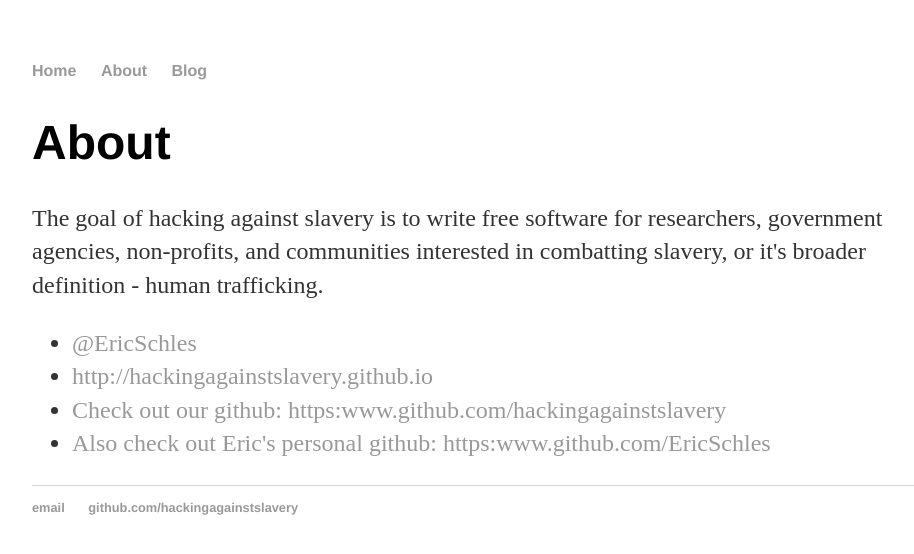
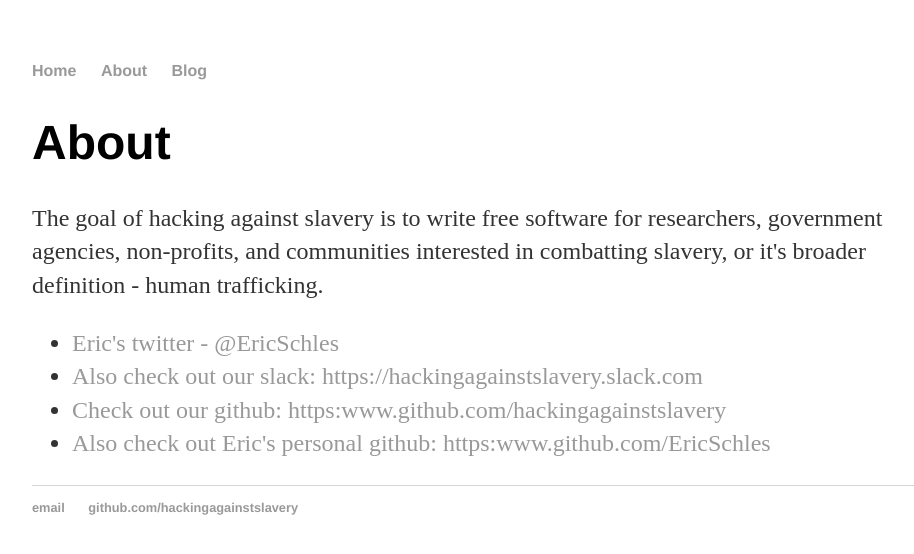
Before and after one commit to jacqueline-homan/hackingagainstslavery.github.io, a Jekyll site: the page built from about/index.html, in a window 1280 px wide. Shown: the top 554 px of the page, without its empty margins (160-1074 px from the left). Built offline with Jekyll 4.4.1, drawn with Linux system fonts in a browser that asks for light colours.

Commit message:
adding more references

```diff
--- a/about/index.html
+++ b/about/index.html
@@ -8,9 +8,9 @@ title: About Hacking Against Slavery
 			<p>The goal of hacking against slavery is to write free software for researchers, government agencies, non-profits, and communities interested in combatting slavery, or it's broader definition - human trafficking.</p>
 
 			<ul class="contacts">
-				<li><a href="#">@EricSchles</a></li>
-				<li><a href="#">http://hackingagainstslavery.github.io</a></li>
-				<li><a href="#">Check out our github: https:www.github.com/hackingagainstslavery</a></li>
-				<li><a href="#">Also check out Eric's personal github: https:www.github.com/EricSchles</a></li>
+				<li><a href="https://twitter.com/EricSchles">Eric's twitter - @EricSchles</a></li>
+				<li><a href="https://hackingagainstslavery.slack.com">Also check out our slack: https://hackingagainstslavery.slack.com</a></li>
+				<li><a href="https:www.github.com/hackingagainstslavery">Check out our github: https:www.github.com/hackingagainstslavery</a></li>
+				<li><a href="https:www.github.com/EricSchles">Also check out Eric's personal github: https:www.github.com/EricSchles</a></li>
 				</ul>
 		</div>
```
